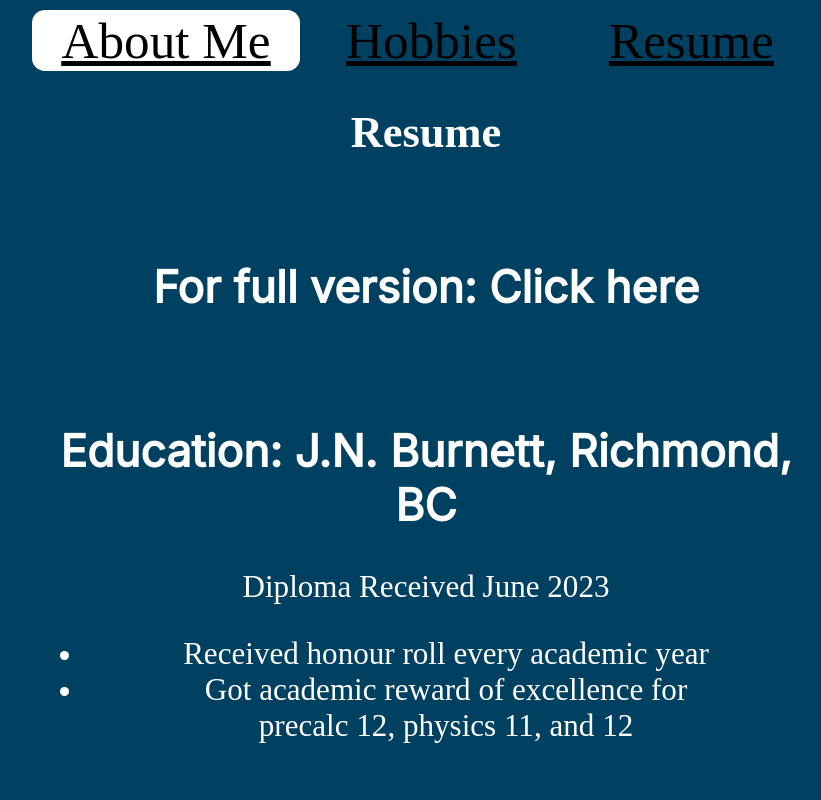
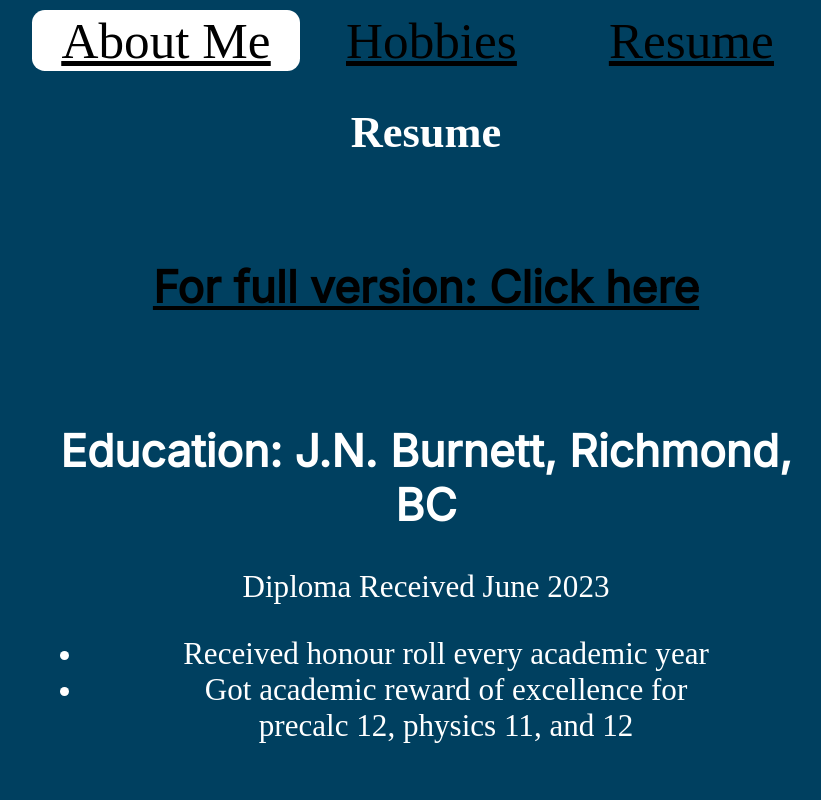
Before and after one commit to AkiraEgawa/AkiraEgawa.github.io, a plain HTML site: page resume.html in a window 1280 px wide. Shown: the top 800 px of the page, without its empty margins (214-1035 px from the left). Drawn offline with Linux system fonts and the light colour scheme; a web font is replaced by a local one.

Commit message:
Added link to my Resume

```diff
--- a/resume.html
+++ b/resume.html
@@ -25,7 +25,7 @@
 	<table><tr><td>
 		<h1>Resume</h1>
 		<br>
-		<h2>For full version: Click here</h2>
+		<h2><a href = "https://docs.google.com/document/d/1QHQ5pK6t7BjZOazt9aKwPJN8ebikQlEnxJATZnaPXM8/edit?usp=sharing">For full version: Click here</a></h2>
 		<br>
 
 		<h2>Education: J.N. Burnett, Richmond, BC</h2>
```
